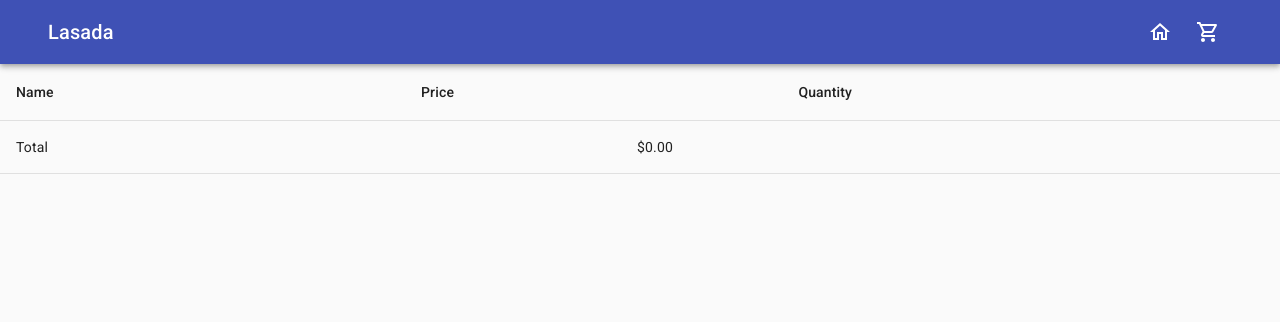
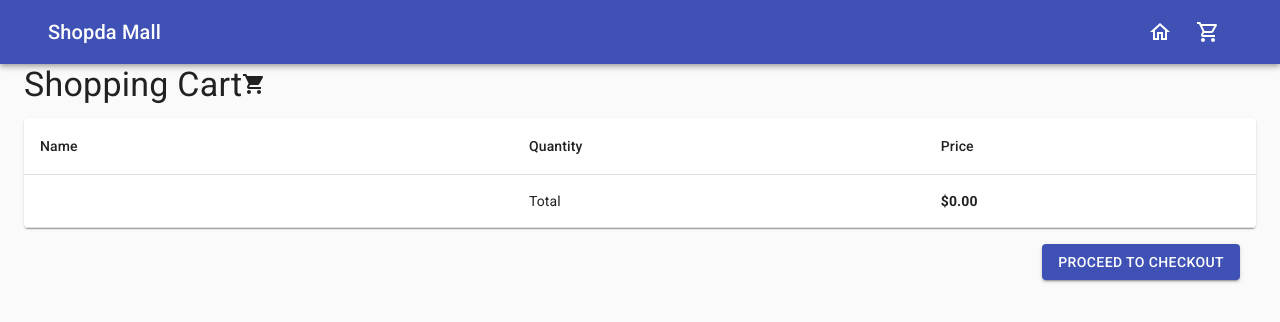
Before and after one commit to Stewart86/shopping-cart, a React (Create React App) app: page /cart in a window 1280 px wide. Shown: the top 322 px of the page. Built offline with nearby package versions, Linux system fonts and the light colour scheme.

Commit message:
improve cart page styling

```diff
--- /dev/null
+++ b/src/components/Loading.jsx
@@ -0,0 +1,13 @@
+import { Backdrop, CircularProgress, Fade } from "@material-ui/core"
+
+import React from "react"
+
+export const Loading = () => {
+  return (
+    <Fade in>
+      <Backdrop invisible open>
+        <CircularProgress color={"primary"} />
+      </Backdrop>
+    </Fade>
+  )
+}
--- a/src/components/Nav.jsx
+++ b/src/components/Nav.jsx
@@ -30,7 +30,7 @@ export const Nav = () => {
       <Container>
         <Toolbar>
           <Typography variant='h6' className={classes.title}>
-            Lasada
+            Shopda Mall
           </Typography>
           <IconButton color='inherit' onClick={() => history.push("/")}>
             <HomeOutlined />
--- a/src/components/ProductCard.jsx
+++ b/src/components/ProductCard.jsx
@@ -46,7 +46,7 @@ export const ProductCard = ({ product }) => {
             title={product.title}
           />
           <CardContent>
-            <Typography className={classes.title} variant='h6' component='h1'>
+            <Typography className={classes.title} variant='h6' component='h2'>
               {product.title}
             </Typography>
             <Typography variant='h5' color='primary'>
--- a/src/contexts/CartProvider.jsx
+++ b/src/contexts/CartProvider.jsx
@@ -28,8 +28,28 @@ export const CartProvider = ({ children }) => {
     })
   }
 
+  const removeItem = (id) => {
+    setCartItems((item) => {
+      if (item[id] && item[id].quantity === 1) {
+        delete item[id]
+      } else if (item[id]) {
+        item[id].quantity -= 1
+      } else {
+        setCartCount(0)
+        return {}
+      }
+      setCartCount(
+        Object.keys(item)
+          .map((id) => item[id].quantity)
+          .reduce((a, b) => a + b)
+      )
+      return item
+    })
+  }
+
   return (
-    <CartContext.Provider value={{ addToCart, cartCount, cartItems }}>
+    <CartContext.Provider
+      value={{ addToCart, cartCount, cartItems, removeItem }}>
       {children}
     </CartContext.Provider>
   )
--- a/src/pages/Cart.jsx
+++ b/src/pages/Cart.jsx
@@ -1,49 +1,96 @@
+import { Add, Remove, ShoppingCart } from "@material-ui/icons"
 import {
+  Button,
+  Container,
+  IconButton,
+  Paper,
   Table,
   TableBody,
   TableCell,
   TableContainer,
   TableHead,
   TableRow,
+  Typography,
 } from "@material-ui/core"
 
 import { CartContext } from "../contexts/CartProvider"
 import React from "react"
 import { calculateTotal } from "../helpers/calculation"
 import { formatCurrency } from "../helpers/formatter"
+import { makeStyles } from "@material-ui/core"
 import { useContext } from "react"
 
+const useStyles = makeStyles((theme) => ({
+  button: {
+    float: "right",
+    margin: theme.spacing(2),
+  },
+}))
+
 export const Cart = () => {
-  const { cartItems } = useContext(CartContext)
+  const classes = useStyles()
+  const { addToCart, cartItems, removeItem } = useContext(CartContext)
 
   return (
+    <Container>
+      <Typography gutterBottom variant='h4' component='h1'>
+        Shopping Cart
+        <ShoppingCart />
+      </Typography>
+      <Paper>
         <TableContainer>
           <Table>
             <TableHead>
               <TableRow>
                 <TableCell>Name</TableCell>
+                <TableCell></TableCell>
+                <TableCell>Quantity</TableCell>
                 <TableCell>Price</TableCell>
-            <TableCell>Quantity</TableCell>
               </TableRow>
             </TableHead>
             <TableBody>
               {Object.keys(cartItems).map((pid) => (
-            <TableRow key={cartItems[pid].id}>
+                <TableRow key={pid}>
                   <TableCell>{cartItems[pid].title}</TableCell>
+                  <TableCell>
+                    <IconButton
+                      size='small'
+                      color='secondary'
+                      onClick={() => removeItem(pid)}>
+                      <Remove />
+                    </IconButton>
+                    <IconButton
+                      size='small'
+                      color='primary'
+                      onClick={() =>
+                        addToCart(
+                          pid,
+                          cartItems[pid].title,
+                          cartItems[pid].price
+                        )
+                      }>
+                      <Add />
+                    </IconButton>
+                  </TableCell>
+                  <TableCell>{cartItems[pid].quantity}</TableCell>
                   <TableCell>{formatCurrency(cartItems[pid].price)}</TableCell>
-              <TableCell>{cartItems[pid].quantity}</TableCell>
                 </TableRow>
               ))}
-        </TableBody>
-      </Table>
-      <Table>
-        <TableBody>
               <TableRow>
+                <TableCell></TableCell>
+                <TableCell></TableCell>
                 <TableCell>Total</TableCell>
-            <TableCell>{formatCurrency(calculateTotal(cartItems))}</TableCell>
+                <TableCell>
+                  <b>{formatCurrency(calculateTotal(cartItems))}</b>
+                </TableCell>
               </TableRow>
             </TableBody>
           </Table>
         </TableContainer>
+        <Button className={classes.button} variant='contained' color='primary'>
+          Proceed to Checkout
+        </Button>
+      </Paper>
+    </Container>
   )
 }
--- a/src/pages/Home.jsx
+++ b/src/pages/Home.jsx
@@ -1,25 +1,41 @@
 import { Container, Grid } from "@material-ui/core"
 import React, { useEffect } from "react"
 
+import { Loading } from "../components/Loading"
 import { ProductCard } from "../components/ProductCard"
 import { getAllProducts } from "../api/product"
 import { useState } from "react"
 
 export const Home = () => {
   const [products, setProducts] = useState(null)
+  const [loading, setLoading] = useState(true)
+
   useEffect(() => {
+    let mounted = true
     const products = async () => {
-      const dbProducts = await getAllProducts()
-      console.log(dbProducts)
-      setProducts(dbProducts)
+      if (mounted) {
+        const dbProducts = await getAllProducts()
+        setProducts(dbProducts)
+        setLoading(false)
+      }
     }
     products()
-  }, [products])
+    return () => {
+      mounted = false
+    }
+  }, [])
+
+  if (loading) {
+    return <Loading />
+  }
+
   return (
     <Container>
-      <Grid container spacing={2}>
+      <Grid container spacing={1}>
         {products &&
-          products.map((product) => <ProductCard product={product} />)}
+          products.map((product) => (
+            <ProductCard key={product.id} product={product} />
+          ))}
       </Grid>
     </Container>
   )
--- a/src/pages/Product.jsx
+++ b/src/pages/Product.jsx
@@ -1,6 +1,7 @@
 import { Button, Container, Grid, Paper, Typography } from "@material-ui/core"
 
 import { CartContext } from "../contexts/CartProvider"
+import { Loading } from "../components/Loading"
 import React from "react"
 import { formatCurrency } from "../helpers/formatter"
 import { getProduct } from "../api/product"
@@ -41,6 +42,7 @@ const useStyles = makeStyles((theme) => ({
 export const Product = () => {
   const classes = useStyles()
   const [product, setProduct] = useState(null)
+  const [loading, setLoading] = useState(true)
 
   const { addToCart } = useContext(CartContext)
   let { id } = useParams()
@@ -48,6 +50,7 @@ export const Product = () => {
   useEffect(() => {
     const productApi = async (id) => {
       setProduct(await getProduct(id))
+      setLoading(false)
     }
     productApi(id)
   }, [id])
@@ -56,8 +59,8 @@ export const Product = () => {
     addToCart(product.id, product.title, product.price)
   }
 
-  if (!product) {
-    return null
+  if (loading || !product) {
+    return <Loading />
   }
   return (
     <Container>
```
Lines whose indentation alone changed are shown as unchanged.
